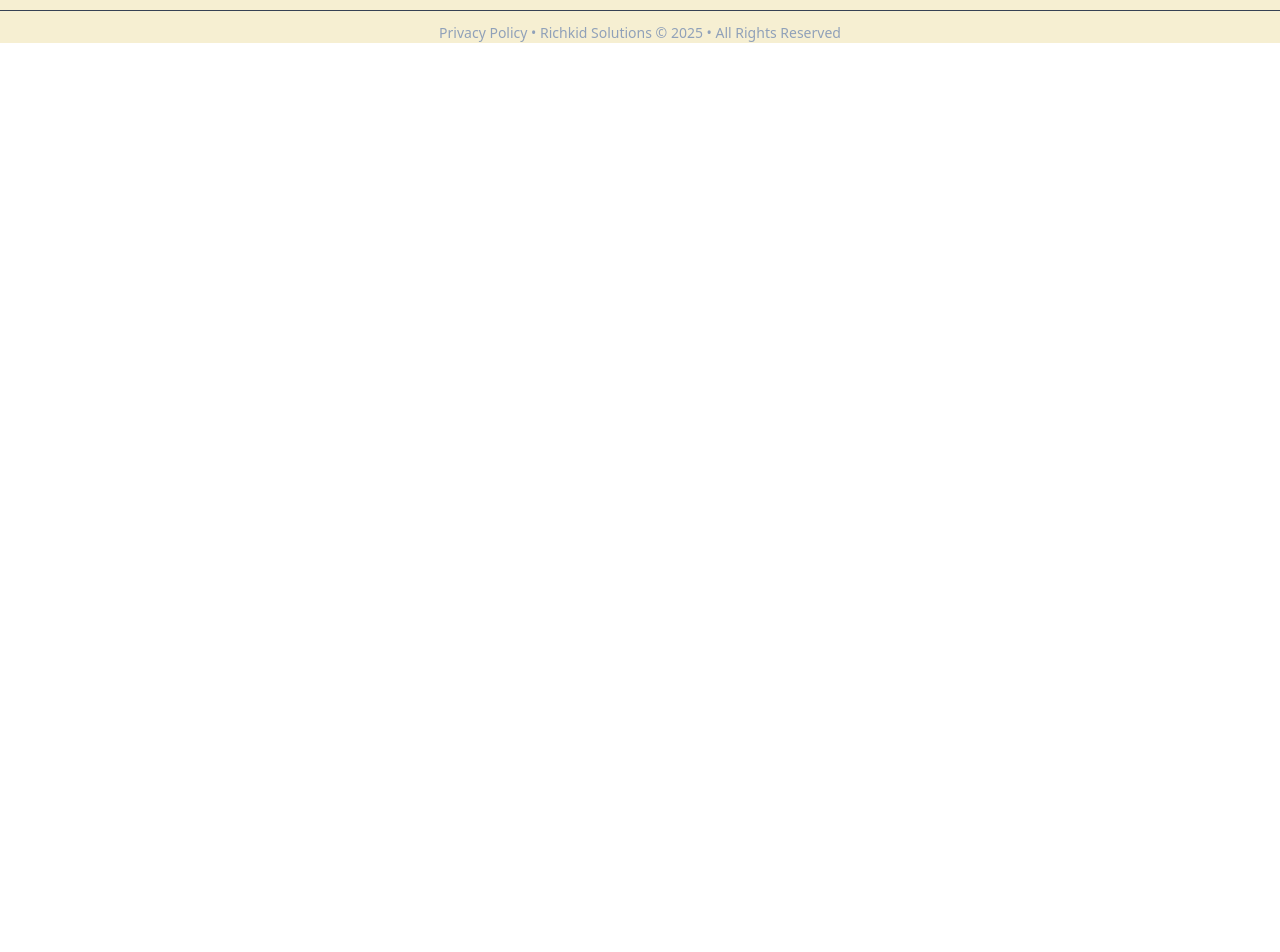
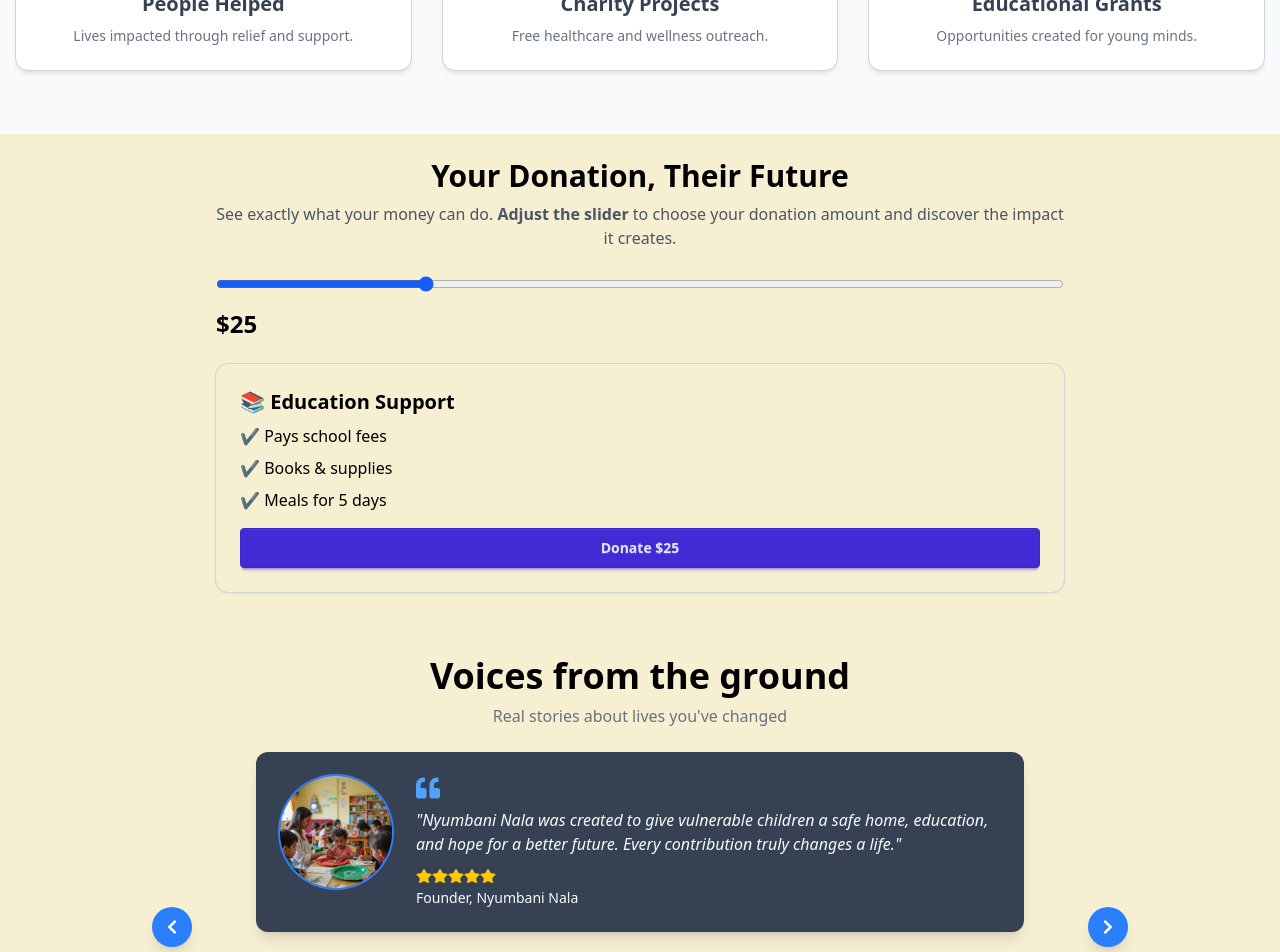
Before and after one commit to castrol-web/nyumbani-nala, a React (Vite) app in the folder frontend/: page / in a window 1280 px wide. Shown: the part 1820-2772 px from the top of the page. Before the commit the page ends 1863 px from the top, so only its background shows below. Built offline with nearby package versions, Linux system fonts and the light colour scheme.

Commit message:
feat: add ImpactSection and StatsView components with dynamic donation impact display

```diff
--- /dev/null
+++ b/frontend/data/impacts.ts
@@ -0,0 +1,38 @@
+export const impacts = [
+  {
+    min: 1,
+    max: 10,
+    title: "Daily Meals",
+    icon: "🍎",
+    benefits: ["Provides meals", "Supports nutrition"]
+  },
+  {
+    min: 11,
+    max: 24,
+    title: "School Supplies",
+    icon: "✏️",
+    benefits: ["Books", "Uniform support"]
+  },
+  {
+    min: 25,
+    max: 49,
+    title: "Education Support",
+    icon: "📚",
+    benefits: [
+      "Pays school fees",
+      "Books & supplies",
+      "Meals for 5 days"
+    ]
+  },
+  {
+    min: 50,
+    max: 1000,
+    title: "Full Child Support",
+    icon: "❤️",
+    benefits: [
+      "Education",
+      "Healthcare",
+      "Nutrition support"
+    ]
+  }
+];
--- a/frontend/package.json
+++ b/frontend/package.json
@@ -13,6 +13,7 @@
     "@tailwindcss/vite": "^4.1.17",
     "framer-motion": "^12.23.25",
     "react": "^19.2.0",
+    "react-countup": "^6.5.3",
     "react-dom": "^19.2.0",
     "react-i18next": "^16.3.5",
     "react-icons": "^5.5.0",
--- /dev/null
+++ b/frontend/src/components/ImpactSection.tsx
@@ -0,0 +1,57 @@
+import { impacts } from "../../data/impacts.ts";
+import { useState } from "react";
+
+export default function ImpactSection() {
+  const [amount, setAmount] = useState(25);
+
+  const impact = impacts.find(
+    i => amount >= i.min && amount <= i.max
+  );
+
+  return (
+    <section className="max-w-4xl mx-auto p-6">
+      <h2 className="text-3xl font-bold mb-2 text-center">
+        Your Donation, Their Future
+      </h2>
+      <p className="text-gray-600 mb-6 text-center">
+        See exactly what your money can do.<span className="font-semibold"> Adjust the slider</span> to choose your donation amount and discover the impact it creates.
+      </p>
+
+      {/* Slider */}
+      <input
+        type="range"
+        min="1"
+        max="100"
+        value={amount}
+        onChange={e => setAmount(Number(e.target.value))}
+        className="w-full mb-4 border-none h-2rounded-lg cursor-pointer accent-blue-600"
+      />
+
+      <div className="text-2xl font-semibold mb-6">
+        ${amount}
+      </div>
+
+      {/* Impact Card */}
+      <div className="rounded-xl p-6 shadow-sm outline-1 outline-gray-300">
+        {impact ? (
+          <>
+            <h3 className="text-xl font-bold mb-2">
+              {impact.icon} {impact.title}
+            </h3>
+            <ul className="space-y-2 mb-4">
+              {impact.benefits.map((b, i) => (
+                <li key={i}>✔ {b}</li>
+              ))}
+            </ul>
+
+            <button className="w-full btn btn-primary">
+              Donate ${amount}
+            </button>
+          </>
+        ) : (
+          <p className="text-gray-500">Select a donation amount</p>
+        )}
+      </div>
+    </section>
+  );
+}
--- /dev/null
+++ b/frontend/src/components/Testimonials.tsx
@@ -0,0 +1,131 @@
+import { useEffect, useState } from 'react';
+import { motion, AnimatePresence } from 'framer-motion';
+import { FaQuoteLeft, FaChevronLeft, FaChevronRight, FaStar, FaRegStar } from 'react-icons/fa';
+import needy from "../assets/needy.jpg";
+import msamaria from "../assets/msamaria.jpg";
+import values from "../assets/values.jpg";
+import { useTranslation } from 'react-i18next';
+
+type Testimonial = {
+  name: string;
+  title: string;
+  quote: string;
+  image: string;
+  rating: number;
+};
+
+export const Testimonials = () => {
+  const [testimonials, setTestimonials] = useState<Testimonial[]>([]);
+  const [current, setCurrent] = useState(0);
+  const { t } = useTranslation();
+
+  useEffect(() => {
+const data: Testimonial[] = [
+  {
+    name: "Margaret Umburi",
+    title: t("Founder, Nyumbani Nala"),
+    quote: t(
+      "Nyumbani Nala was created to give vulnerable children a safe home, education, and hope for a better future. Every contribution truly changes a life."
+    ),
+    image: msamaria,
+    rating: 5,
+  },
+  {
+    name: "Amina Yusuf",
+    title: t("Former Beneficiary"),
+    quote: t(
+      "Because of Nyumbani Nala, I was able to go to school, receive care, and believe in myself again. This place gave me hope."
+    ),
+    image: needy,
+    rating: 5,
+  },
+  {
+    name: "John Mwita",
+    title: t("Community Member"),
+    quote: t(
+      "Nyumbani Nala has transformed many children's lives in our community. We have seen real change through education, care, and support."
+    ),
+    image: values,
+    rating: 5,
+  },
+];
+
+    setTestimonials(data);
+  }, [t]); // include `t` in the dependency array for live translation updates
+
+  const next = () => setCurrent((prev) => (prev + 1) % testimonials.length);
+  const prev = () => setCurrent((prev) => (prev - 1 + testimonials.length) % testimonials.length);
+
+  useEffect(() => {
+    const interval = setInterval(next, 8000);
+    return () => clearInterval(interval);
+  }, [testimonials]);
+
+  if (!testimonials.length) return <div className="text-center py-10">{t("Loading testimonials...")}</div>;
+
+  return (
+    <div className="relative w-full max-w-5xl mx-auto px-4 pt-10">
+      <div className="text-center mb-6">
+        <h2 className="text-3xl md:text-4xl font-extrabold mb-2">{t("Voices from the ground")}</h2>
+        <p className="text-gray-500 max-w-xl mx-auto">{t("Real stories about lives you've changed")}</p>
+      </div>
+
+      <div className="relative lg:min-h-[350px] min-h-[600px]">
+        <AnimatePresence initial={false} mode="wait">
+          <motion.div
+            key={current}
+            initial={{ x: 300, opacity: 0 }}
+            animate={{ x: 0, opacity: 1 }}
+            exit={{ x: -300, opacity: 0 }}
+            transition={{ duration: 0.5 }}
+            className="w-full flex justify-center"
+          >
+            <div className="card bg-gray-700 shadow-lg rounded-xl p-6 flex flex-col md:flex-row items-center md:items-start gap-6 max-w-3xl w-full">
+              <img
+                src={testimonials[current].image}
+                alt={testimonials[current].title}
+                className="w-24 h-24 md:w-28 md:h-28 rounded-full object-cover ring-2 ring-blue-500"
+              />
+              <div className="flex-1 text-center md:text-left">
+                <FaQuoteLeft className="text-blue-400 text-2xl mb-2 mx-auto md:mx-0" />
+                <p className="text-slate-50 italic mb-3">"{testimonials[current].quote}"</p>
+                <div className="flex justify-center md:justify-start mb-1 text-yellow-400">
+                  {Array.from({ length: 5 }).map((_, i) =>
+                    i < testimonials[current].rating ? (
+                      <FaStar key={i} />
+                    ) : (
+                      <FaRegStar key={i} />
+                    )
+                  )}
+                </div>
+                <p className="text-sm text-slate-50">{testimonials[current].title}</p>
+              </div>
+            </div>
+          </motion.div>
+        </AnimatePresence>
+
+        {/* Navigation buttons */}
+        <div className="absolute top-1/2 left-0 transform -translate-y-1/2 px-2">
+          <button
+            type="button"
+            title="Previous"
+            onClick={prev}
+            className="p-3 bg-blue-500 hover:bg-blue-600 text-white rounded-full shadow-lg"
+          >
+            <FaChevronLeft />
+          </button>
+        </div>
+        <div className="absolute top-1/2 right-0 transform -translate-y-1/2 px-2">
+          <button
+            type="button"
+            title="Next"
+            onClick={next}
+            className="p-3 bg-blue-500 hover:bg-blue-600 text-white rounded-full shadow-lg"
+          >
+            <FaChevronRight />
+          </button>
+        </div>
+      </div>
+    </div>
+  );
+};
--- /dev/null
+++ b/frontend/src/components/stats/StatCard.tsx
@@ -0,0 +1,37 @@
+import { useRef } from "react";
+import CountUp from "react-countup";
+import { motion, useInView } from "framer-motion";
+
+type statType = {
+    icon: any;
+    end: number;
+    title: string;
+    description: string;
+    color?: string;
+};
+
+function StatCard({ icon: Icon, end, title, description, color = "text-blue-500" }: statType) {
+    const ref = useRef(null);
+    const isInView = useInView(ref, { once: true, amount: 0.6 });
+
+    return (
+        <motion.div
+            ref={ref}
+            initial={{ opacity: 0, y: 20 }}
+            animate={isInView ? { opacity: 1, y: 0 } : {}}
+            transition={{ duration: 1 }}
+            className="bg-white p-6 rounded-xl shadow-md text-center hover:shadow-lg transition outline-1 outline-gray-300"
+        >
+            <div className={`mb-4 text-4xl ${color} flex justify-center`}>
+                <Icon />
+            </div>
+            <h3 className="text-3xl font-bold text-gray-800 mb-2">
+                {isInView && <CountUp end={end} duration={2} />}+
+            </h3>
+            <h4 className="text-xl font-semibold text-gray-700">{title}</h4>
+            <p className="text-gray-500 text-sm mt-2">{description}</p>
+        </motion.div>
+    );
+}
+
+export default StatCard;
--- /dev/null
+++ b/frontend/src/components/stats/StatsView.tsx
@@ -0,0 +1,34 @@
+import StatCard from "./StatCard";
+import { FaHandsHelping, FaHeartbeat, FaBookOpen } from "react-icons/fa";
+
+function StatsView() {
+    return (
+        <section className="py-16 bg-gray-50">
+            <div className="container mx-auto px-4 grid md:grid-cols-3 gap-8">
+                <StatCard
+                    icon={FaHandsHelping}
+                    end={500}
+                    title="People Helped"
+                    description="Lives impacted through relief and support."
+                    color="text-red-500"
+                />
+                <StatCard
+                    icon={FaHeartbeat}
+                    end={200}
+                    title="Charity Projects"
+                    description="Free healthcare and wellness outreach."
+                    color="text-pink-500"
+                />
+                <StatCard
+                    icon={FaBookOpen}
+                    end={350}
+                    title="Educational Grants"
+                    description="Opportunities created for young minds."
+                    color="text-blue-500"
+                />
+            </div>
+        </section>
+    )
+}
+
+export default StatsView
--- a/frontend/src/contact/Contact.tsx
+++ b/frontend/src/contact/Contact.tsx
@@ -100,7 +100,7 @@ function Contact() {
               initial={{ opacity: 0 }}
               whileInView={{ opacity: 1 }}
               transition={{ delay: 0.2, duration: 0.6 }}
-              className="bg-gray-50 p-6 rounded-lg shadow-xl hover:shadow-2xl"
+              className="bg-gray-50 p-6 rounded-lg shadow-xl hover:shadow-2xl outline-1 outline-gray-300"
             >
               <FaPhoneAlt size={30} className="text-blue-500 mb-4 mx-auto" />
               <h3 className="text-xl font-semibold text-gray-800">Phone</h3>
@@ -110,7 +110,7 @@ function Contact() {
               initial={{ opacity: 0 }}
               whileInView={{ opacity: 1 }}
               transition={{ delay: 0.4, duration: 0.6 }}
-              className="bg-gray-50 p-6 rounded-lg shadow-xl hover:shadow-2xl"
+              className="bg-gray-50 p-6 rounded-lg shadow-xl hover:shadow-2xl outline-1 outline-gray-300"
             >
               <FaEnvelope size={30} className="text-blue-500 mb-4 mx-auto" />
               <h3 className="text-xl font-semibold text-gray-800">Email</h3>
@@ -120,7 +120,7 @@ function Contact() {
               initial={{ opacity: 0 }}
               whileInView={{ opacity: 1 }}
               transition={{ delay: 0.6, duration: 0.6 }}
-              className="bg-gray-50 p-6 rounded-lg shadow-xl hover:shadow-2xl"
+              className="bg-gray-50 p-6 rounded-lg shadow-xl hover:shadow-2xl outline-1 outline-gray-300"
             >
               <FaMapMarkerAlt
                 size={30}
--- a/frontend/src/home/Home.tsx
+++ b/frontend/src/home/Home.tsx
@@ -1,6 +1,9 @@
 import AboutSection from "../about/AboutSection";
 import GetInvolvedCards from "../components/Actions/GetInvolvedCards"
+import ImpactSection from "../components/ImpactSection";
 import Mainheader from "../components/Mainheader";
+import StatsView from "../components/stats/StatsView";
+import { Testimonials } from "../components/Testimonials";
 
 function Home() {
     return (
@@ -9,6 +12,9 @@ function Home() {
             <AboutSection />
             {/* actions to be done */}
             <GetInvolvedCards />
+            <StatsView />
+            <ImpactSection />
+            <Testimonials />
         </div>
     )
 }
```
Also changed, not shown: 1 other file (tests, documents, lock files or other folders).
